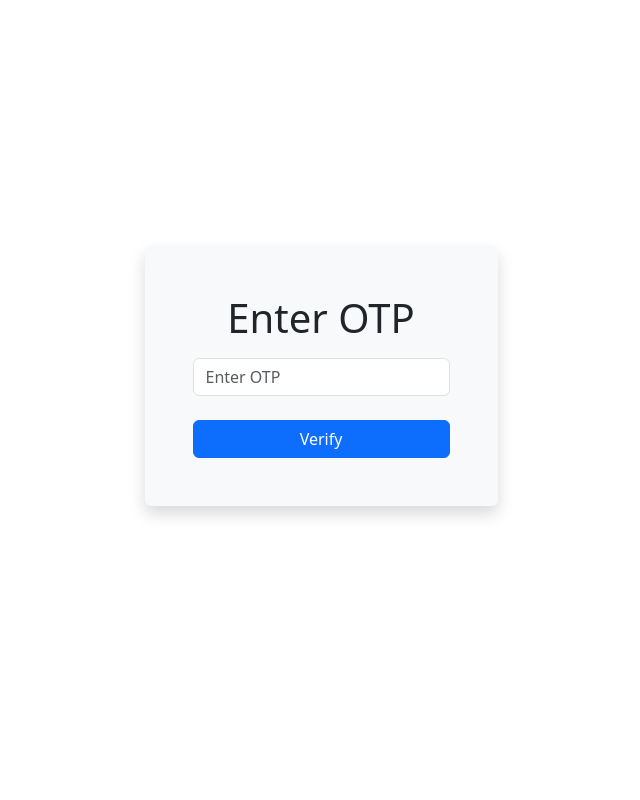
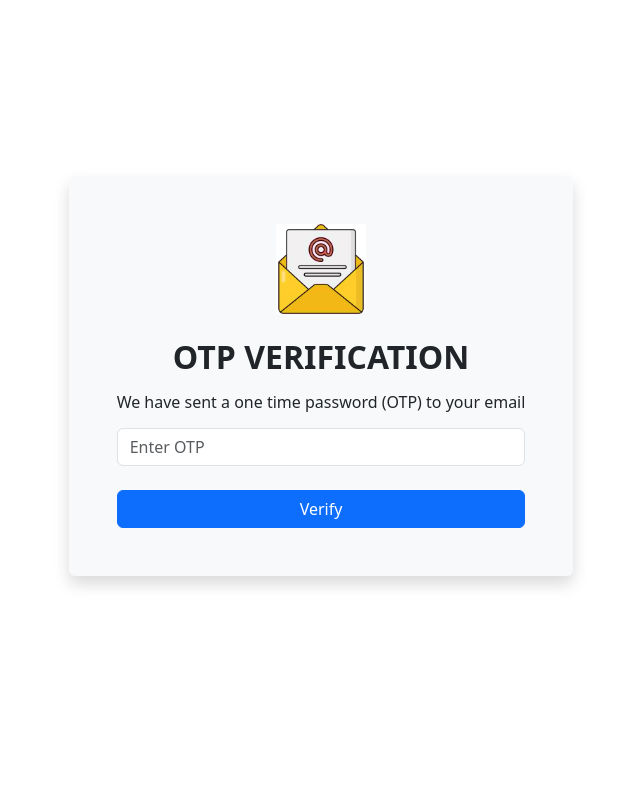
Before and after one commit to bamcortezz/ITELEC2, a PHP site: page /verify-otp.php in a window 1280 px wide. Shown: the whole page, without its empty margins (319-959 px from the left). Run offline with PHP 8.4, Linux system fonts and the light colour scheme.

Commit message:
Adding style to the verify-otp.php

```diff
--- a/verify-otp.php
+++ b/verify-otp.php
@@ -14,38 +14,34 @@ include_once 'config/setting-configuration.php';
 </head>
 
 <body>
-  <div class="wrapper">
   <div class="container d-flex align-items-center justify-content-center vh-100">
     <div class="row">
       <div class="col-md shadow p-3 mb-5 bg-body-tertiary rounded p-5">
-
+        <div class="text-center mb-4">
+          <img src="src/img/mail.jpg" alt="Mail Logo" style="width: 90px;">
+        </div>
         <div class="text-center mb-3">
-          <h1>Enter OTP</h1>
+          <h2 class="fw-bolder">OTP VERIFICATION</h2>
+        </div>
+        <div class="text-center mb-3">
+          <h6>We have sent a one time password (OTP) to your email</h6>
         </div>
         <form action="dashboard/admin/authentication/admin-class.php" method="post">
           <div class="input-box">
-
             <div class="form-group">
               <input type="hidden" name="csrf_token" value="<?php echo $csrf_token ?>">
             </div>
-
             <div class="form-group">
               <input type="number" name="otp" placeholder="Enter OTP" required class="form-control"><br>
             </div>
-
             <div class="form-group">
               <button type="submit" name="btn-verify" class="btn btn-primary w-100">Verify</button>
             </div>
-
           </div>
-
-
         </form>
-
       </div>
     </div>
   </div>
-</div>
 </body>
 
 </html>
```
Also changed, not shown: src/img/mail.jpg (added).
